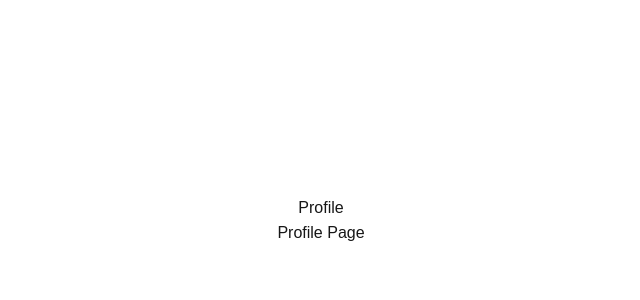
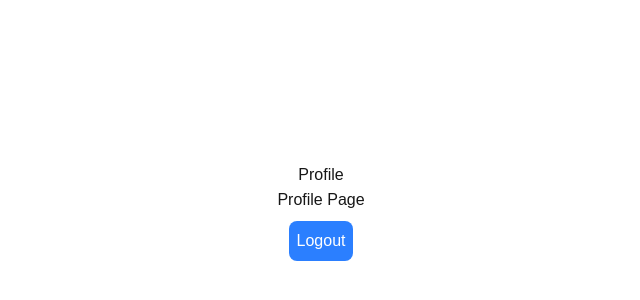
Before and after one commit to AliasAhshan/auth-app, a Next.js app: page /profile in a window 1280 px wide. Shown: the part 180-480 px from the top of the page, without its empty margins (319-959 px from the left). Built offline with nearby package versions, Linux system fonts and the light colour scheme.

Commit message:
logout route created

```diff
--- /dev/null
+++ b/src/app/api/users/logout/route.ts
@@ -0,0 +1,23 @@
+
+import { NextResponse } from "next/server";
+
+export async function GET() {
+    try {
+        const response = NextResponse.json({
+            message: "Logout successful",
+            success: true,
+        })
+
+        response.cookies.set("token", "", {
+            httpOnly: true,
+            expires: new Date(0),
+        })
+        // Clear the cookie by setting its value to an empty string and its expiration date to a past date
+        return response;
+
+
+    } catch (error: any) {
+        return NextResponse.json({error: error.message}, {status: 500});
+
+    }
+}
--- a/src/app/profile/page.tsx
+++ b/src/app/profile/page.tsx
@@ -1,9 +1,36 @@
+"use client";
+import axios from "axios";
+import Link from "next/link";
+import toast from "react-hot-toast";
+import { useRouter } from "next/navigation";
+
+
+
+
 export default function ProfilePage() {
+    const router = useRouter();
+    const logout = async () => {
+        try {
+            await axios.get("/api/users/logout")
+            toast.success("Logout successful");
+            router.push("/login")
+
+        } catch (error: any) {
+            console.log(error.message);
+
+            toast.error(error.message);
+        }
+    }
     return (
         <div className="flex flex-col items-center justify-center min-h-screen py-2">
             <h1>Profile</h1>
             <hr />
             <p>Profile Page</p>
+        <hr />
+        <button
+        onClick={logout}
+        className="p-2 bg-blue-500 text-white rounded-lg mb-4 hover:bg-blue-600 mt-2"
+        >Logout</button>
         </div>
 
     )
```
